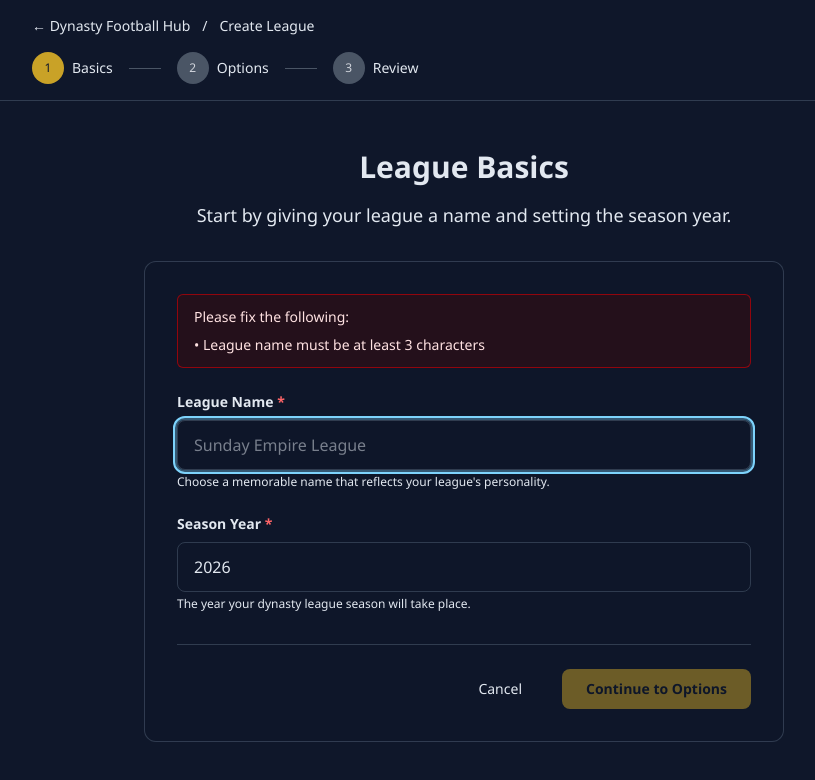
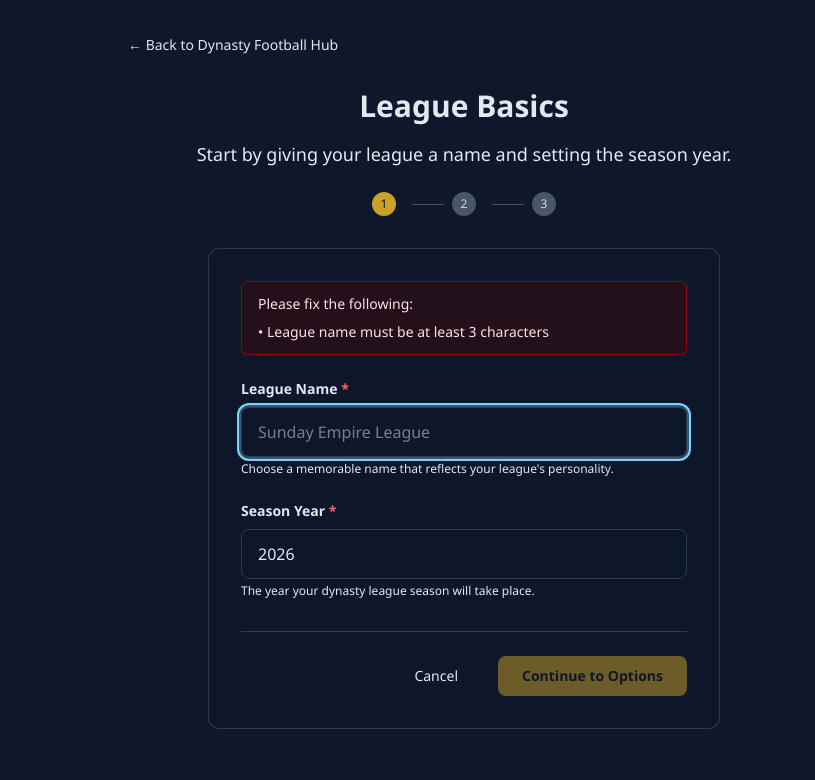
Before and after one commit to brendanprin/sundayempire, a Next.js app: page /my-leagues/new in a window 1280 px wide. Shown: the top 780 px of the page, without its empty margins (176-991 px from the left). Built offline with nearby package versions, Linux system fonts and the light colour scheme.

Commit message:
feat: simplify layout and enhance loading states in My Leagues page

```diff
--- a/src/app/(account)/my-leagues/new/page.tsx
+++ b/src/app/(account)/my-leagues/new/page.tsx
@@ -174,72 +174,20 @@ export default function CreateLeaguePage() {
   };
 
   return (
-    <div className="min-h-screen" style={{ backgroundColor: "var(--background)" }} data-testid="league-create-wizard">
-      {/* Progress indicator */}
-      <div className="border-b" style={{ borderColor: "var(--brand-structure-muted)" }}>
-        <div className="mx-auto max-w-4xl px-4 py-4">
-          <div className="flex items-center gap-3">
-            <Link
-              href="/my-leagues"
-              className="text-sm font-medium transition-colors hover:text-[var(--brand-accent-primary)]"
-              style={{ color: "var(--muted-foreground)" }}
-            >
-              ← Dynasty Football Hub
-            </Link>
-            <span className="text-sm" style={{ color: "var(--muted-foreground)" }}>
-              /
-            </span>
-            <span className="text-sm font-medium" style={{ color: "var(--foreground)" }}>
-              Create League
-            </span>
-          </div>
-
-          {/* Step Progress */}
-          <div className="mt-4 flex items-center gap-4">
-            <div className="flex items-center gap-2">
-              <div className={`flex h-8 w-8 items-center justify-center rounded-full text-xs font-medium ${
-                step === "basics" ? "bg-[var(--brand-accent-primary)] text-[var(--brand-midnight-navy)]" :
-                getCurrentStepNumber() > 1 ? "bg-green-600 text-white" : "bg-gray-600 text-gray-300"
-              }`} data-testid="league-create-step-basics" aria-current={step === "basics" ? "step" : undefined}>
-                {getCurrentStepNumber() > 1 ? "✓" : "1"}
-              </div>
-              <span className="text-sm font-medium" style={{ color: step === "basics" ? "var(--foreground)" : "var(--muted-foreground)" }}>
-                Basics
-              </span>
-            </div>
-
-            <div className="h-px w-8 bg-gray-600"></div>
-
-            <div className="flex items-center gap-2">
-              <div className={`flex h-8 w-8 items-center justify-center rounded-full text-xs font-medium ${
-                step === "options" ? "bg-[var(--brand-accent-primary)] text-[var(--brand-midnight-navy)]" :
-                getCurrentStepNumber() > 2 ? "bg-green-600 text-white" : "bg-gray-600 text-gray-300"
-              }`} data-testid="league-create-step-options" aria-current={step === "options" ? "step" : undefined}>
-                {getCurrentStepNumber() > 2 ? "✓" : "2"}
-              </div>
-              <span className="text-sm font-medium" style={{ color: step === "options" ? "var(--foreground)" : "var(--muted-foreground)" }}>
-                Options
-              </span>
-            </div>
-
-            <div className="h-px w-8 bg-gray-600"></div>
-
-            <div className="flex items-center gap-2">
-              <div className={`flex h-8 w-8 items-center justify-center rounded-full text-xs font-medium ${
-                step === "review" ? "bg-[var(--brand-accent-primary)] text-[var(--brand-midnight-navy)]" : "bg-gray-600 text-gray-300"
-              }`} data-testid="league-create-step-review" aria-current={step === "review" ? "step" : undefined}>
-                3
-              </div>
-              <span className="text-sm font-medium" style={{ color: step === "review" ? "var(--foreground)" : "var(--muted-foreground)" }}>
-                Review
-              </span>
-            </div>
-          </div>
-        </div>
+    <div className="min-h-screen px-4 py-8" style={{ backgroundColor: "var(--background)" }} data-testid="league-create-wizard">
+      {/* Simple breadcrumb */}
+      <div className="mx-auto max-w-2xl mb-8">
+        <Link
+          href="/my-leagues"
+          className="inline-flex items-center gap-2 text-sm transition-colors hover:text-[var(--brand-accent-primary)]"
+          style={{ color: "var(--muted-foreground)" }}
+        >
+          ← Back to Dynasty Football Hub
+        </Link>
       </div>
 
       {/* Main content */}
-      <div className="mx-auto max-w-2xl px-4 py-12">
+      <div className="mx-auto max-w-2xl">
         <div className="text-center mb-8">
           <h1 className="text-3xl font-bold mb-4" style={{ color: "var(--foreground)" }}>
             {getStepTitle()}
@@ -247,11 +195,32 @@ export default function CreateLeaguePage() {
           <p className="text-lg" style={{ color: "var(--muted-foreground)" }}>
             {getStepDescription()}
           </p>
+
+          {/* Step Progress - simplified */}
+          <div className="mt-6 flex items-center justify-center gap-2">
+            {["Basics", "Options", "Review"].map((stepName, index) => {
+              const stepNumber = index + 1;
+              const isActive = getCurrentStepNumber() === stepNumber;
+              const isCompleted = getCurrentStepNumber() > stepNumber;
+
+              return (
+                <div key={stepName} className="flex items-center">
+                  {index > 0 && <div className="h-px w-8 mx-2 bg-gray-600"></div>}
+                  <div className={`flex h-6 w-6 items-center justify-center rounded-full text-xs font-medium ${
+                    isActive ? "bg-[var(--brand-accent-primary)] text-[var(--brand-midnight-navy)]" :
+                    isCompleted ? "bg-green-600 text-white" : "bg-gray-600 text-gray-300"
+                  }`}>
+                    {isCompleted ? "✓" : stepNumber}
+                  </div>
+                </div>
+              );
+            })}
+          </div>
         </div>
 
         <form
           onSubmit={handleSubmit}
-          className="rounded-xl border p-8"
+          className="rounded-xl border p-8 max-w-lg mx-auto"
           style={{
             borderColor: "var(--brand-structure-muted)",
             backgroundColor: "var(--brand-surface-elevated)",
```
Also changed, not shown: src/app/(account)/my-leagues/page.tsx (+96 -103 lines).
